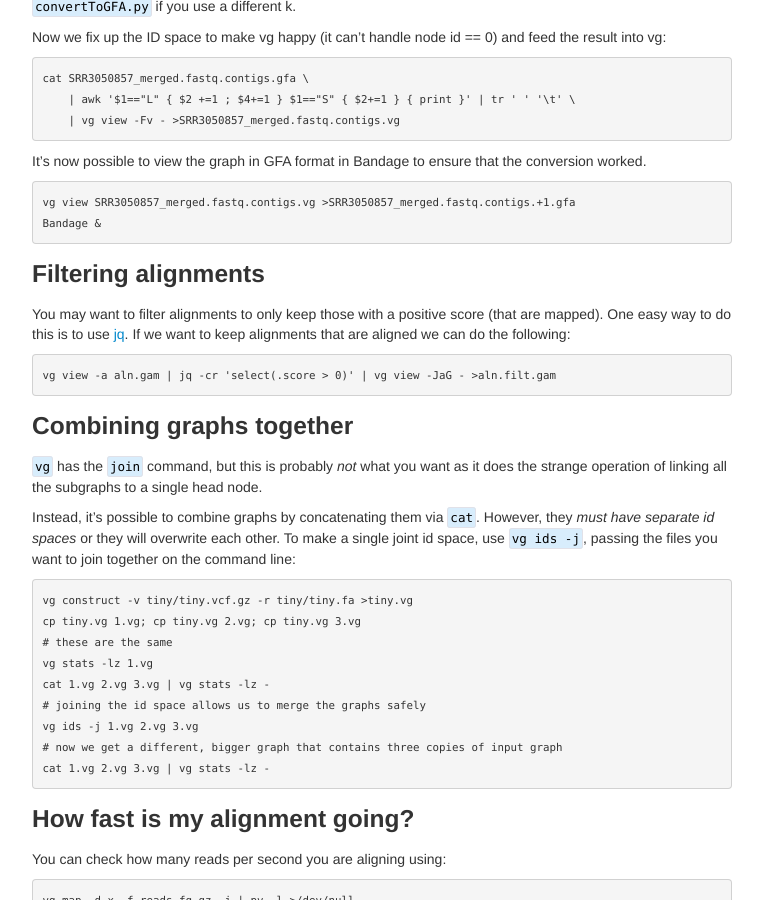
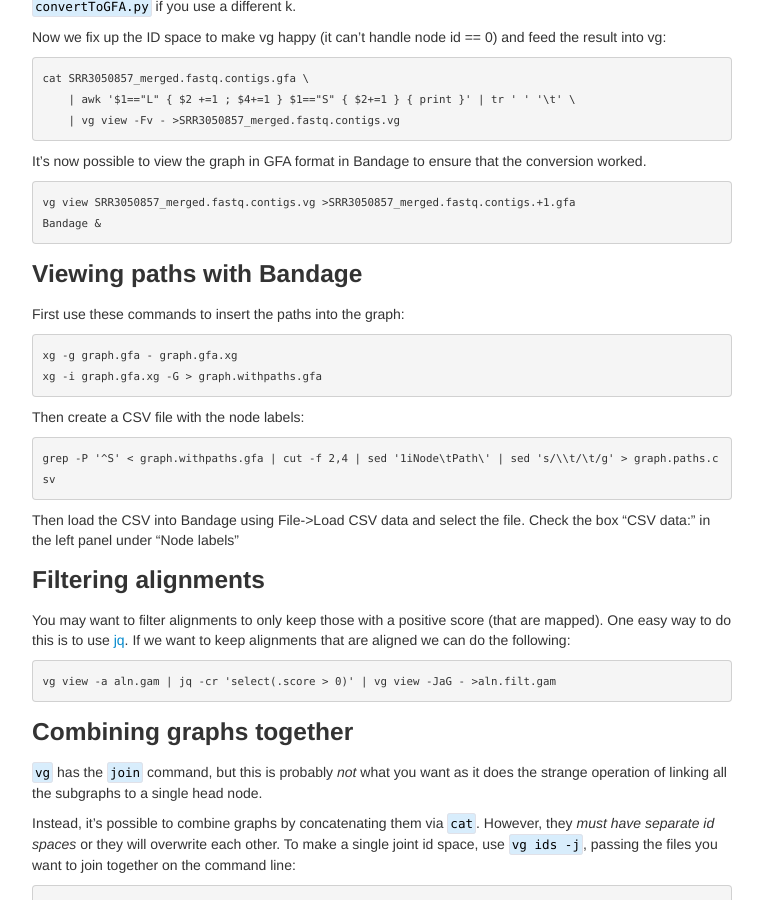
Before and after one commit to GTPB/CPANG19, a Jekyll site: the page built from pages/bacteria.md, in a window 1280 px wide and 900 px high, scrolled down 1483 px. Shown: the whole window, without its empty margins (258-1021 px from the left). Built offline with Jekyll 4.4.1, drawn with Linux system fonts in a browser that asks for light colours; some of the changed text lies outside the part shown.

Commit message:
Viewing paths

````diff
--- a/pages/bacteria.md
+++ b/pages/bacteria.md
@@ -15,7 +15,7 @@ Today, we will mostly work on E. coli data. On your workstations you find the fo
 - `/media/gtpb_shared_drive/To_Participant/bacteria/ncbi-whole-genomes` one file for each complete E. coli strain present at NCBI, containing the **complete reference genome** for that strain,
 - `/media/gtpb_shared_drive/To_Participant/bacteria/ncbi-genes` one file for each of these NCBI E. coli strain containing one line per **gene**,
 - `/media/gtpb_shared_drive/To_Participant/bacteria/reads` whole genome sequence data for a (random) subset of 10 E.coli strains for this study: [Earle et al., 2015](http://dx.doi.org/10.1038/nmicrobiol.2016.41),
-- `data/bacteria/contigs` the result of running the Minia3 assembler on the reads provided in the above directory.
+- `/media/gtpb_shared_drive/To_Participant/bacteria/contigs` the result of running the Minia3 assembler on the reads provided in the above directory.
 
 <br/>
 
@@ -72,6 +72,19 @@ vg view SRR3050857_merged.fastq.contigs.vg >SRR3050857_merged.fastq.contigs.+1.g
 Bandage &
 ```
 
+### Viewing paths with Bandage
+
+First use these commands to insert the paths into the graph:
+
+	xg -g graph.gfa - graph.gfa.xg
+	xg -i graph.gfa.xg -G > graph.withpaths.gfa
+
+Then create a CSV file with the node labels:
+
+	grep -P '^S' < graph.withpaths.gfa | cut -f 2,4 | sed '1iNode\tPath\' | sed 's/\\t/\t/g' > graph.paths.csv
+
+Then load the CSV into Bandage using File->Load CSV data and select the file. Check the box "CSV data:" in the left panel under "Node labels"
+
 ### Filtering alignments
 
 You may want to filter alignments to only keep those with a positive score (that are mapped). One easy way to do this is to use [jq](https://stedolan.github.io/jq/). If we want to keep alignments that are aligned we can do the following:
````
